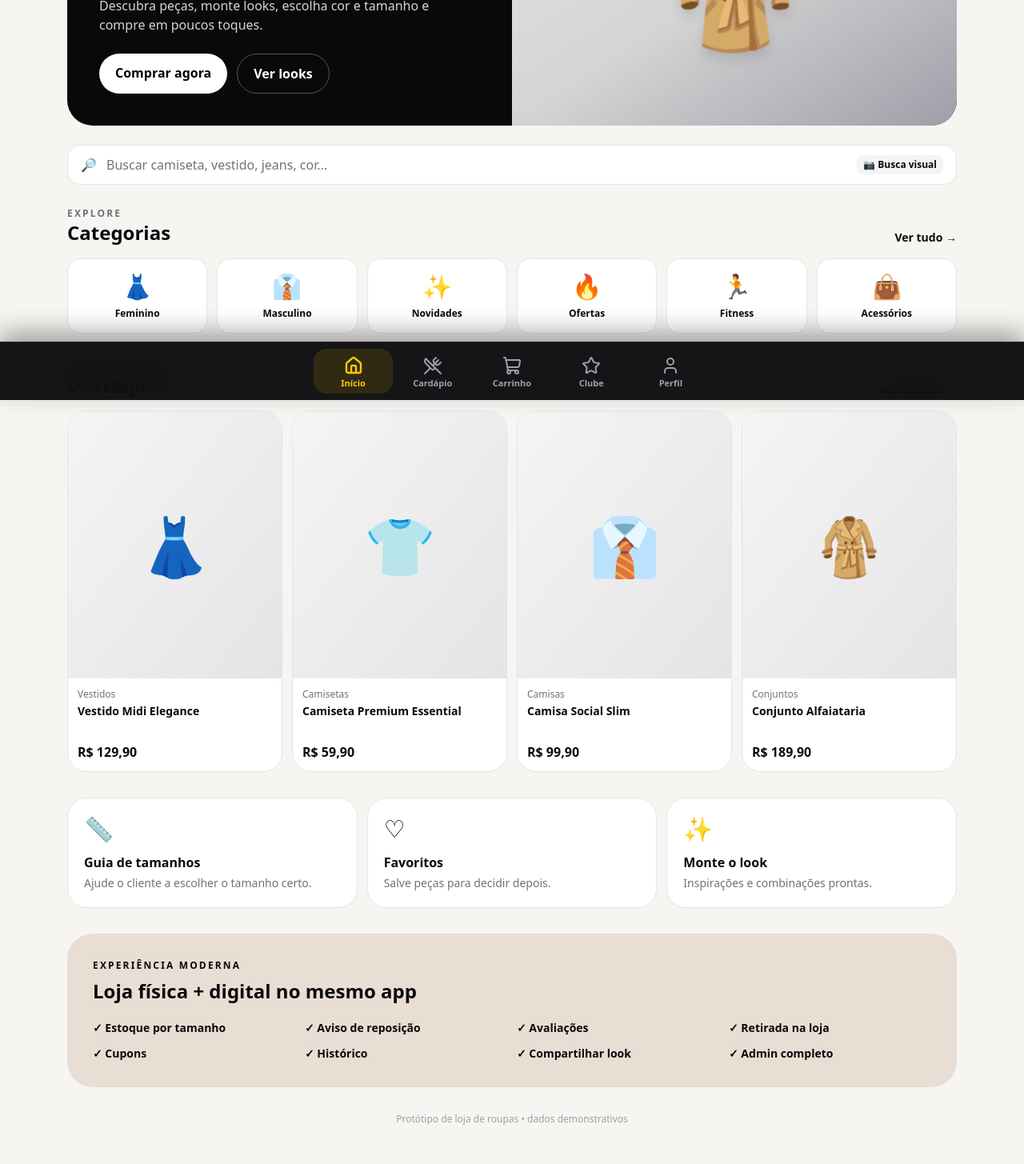
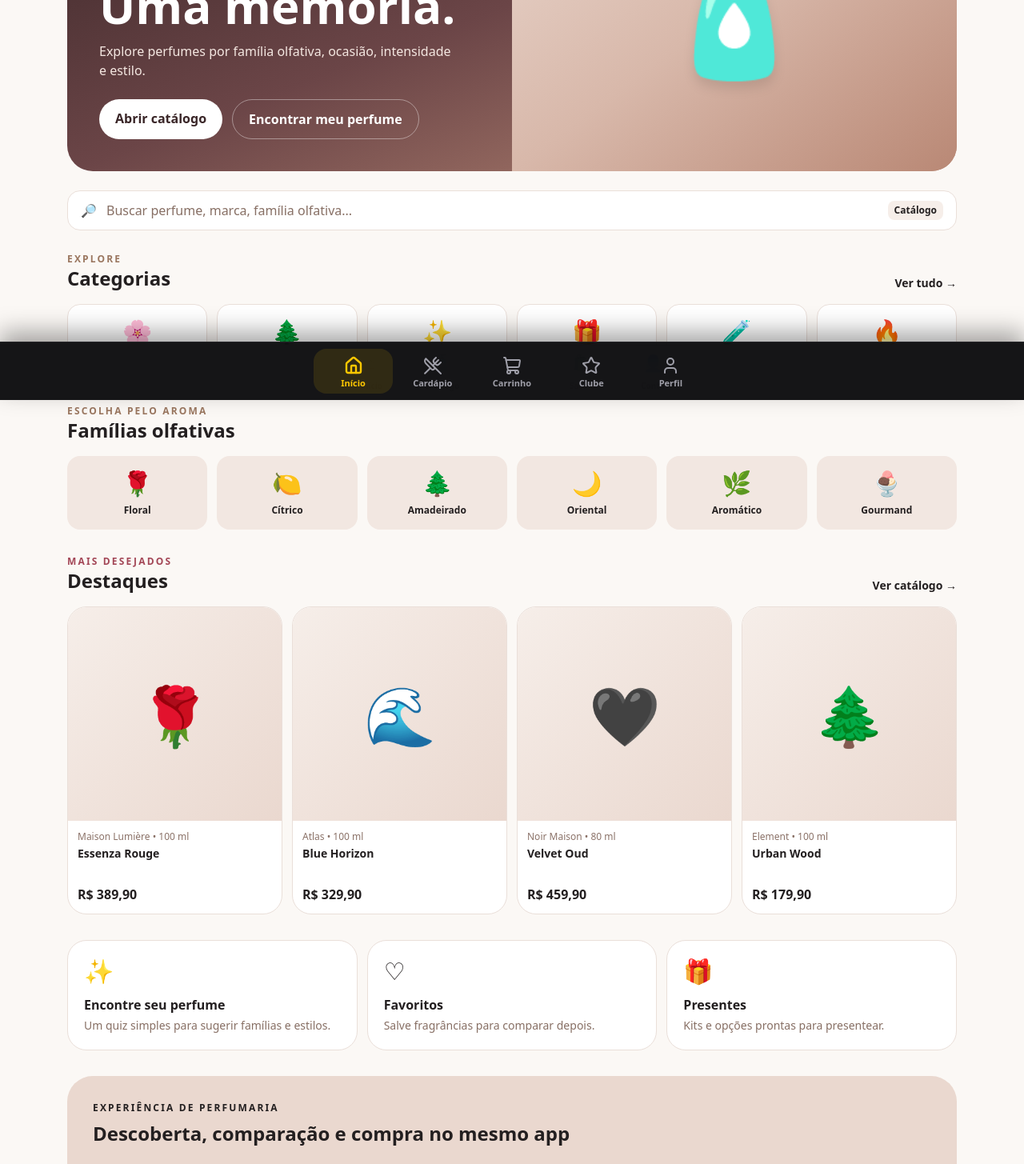
Before and after one commit to UniversalKnowledgeEcosystem/popular-app, a Next.js app: page / in a window 1280 px wide. Shown: the part 300-1755 px from the top of the page at 80% size. Built offline with nearby package versions, Linux system fonts and the light colour scheme.

Commit message:
Create modern perfumery home without club

```diff
--- a/app/page.tsx
+++ b/app/page.tsx
@@ -1,14 +1,17 @@
 import Link from "next/link";
-import {fashionProducts,money} from "./fashion-data";
+import {perfumeProducts,money} from "./perfume-data";
 
-const cats=[["👗","Feminino","Feminino"],["👔","Masculino","Masculino"],["✨","Novidades","Novidades"],["🔥","Ofertas","Promocoes"],["🏃","Fitness","Moda Fitness"],["👜","Acessórios","Acessórios"]];
-export default function Home(){const destaques=fashionProducts.filter(p=>p.destaque).slice(0,4);return <main className="min-h-screen bg-[#f7f5f2] text-zinc-950 pb-28">
-<header className="bg-white border-b border-zinc-200 px-5 py-4 sticky top-0 z-40"><div className="max-w-6xl mx-auto flex items-center justify-between"><div><p className="text-[10px] uppercase tracking-[.3em] text-zinc-500">Fashion Store</p><h1 className="text-xl font-black tracking-tight">MODA.</h1></div><div className="flex gap-2"><Link href="/favoritos" className="w-11 h-11 grid place-items-center rounded-full border border-zinc-200">♡</Link><Link href="/carrinho" className="w-11 h-11 grid place-items-center rounded-full bg-black text-white">🛍️</Link></div></div></header>
-<section className="max-w-6xl mx-auto px-5 pt-5"><div className="rounded-[32px] bg-zinc-950 text-white overflow-hidden min-h-[360px] grid md:grid-cols-2"><div className="p-7 md:p-10 flex flex-col justify-center"><p className="text-xs font-black uppercase tracking-[.24em] text-zinc-400">Nova coleção</p><h2 className="text-4xl md:text-6xl font-black leading-[.95] mt-3">Seu estilo.<br/>Do seu jeito.</h2><p className="text-zinc-300 mt-4 max-w-md">Descubra peças, monte looks, escolha cor e tamanho e compre em poucos toques.</p><div className="flex flex-wrap gap-3 mt-6"><Link href="/cardapio" className="bg-white text-black px-5 py-3 rounded-full font-black">Comprar agora</Link><Link href="/lookbook" className="border border-zinc-600 px-5 py-3 rounded-full font-bold">Ver looks</Link></div></div><div className="bg-gradient-to-br from-stone-200 via-neutral-300 to-zinc-400 min-h-[280px] flex items-center justify-center"><div className="text-[110px] md:text-[150px] drop-shadow-xl">🧥</div></div></div></section>
-<section className="max-w-6xl mx-auto px-5 mt-6"><div className="bg-white border border-zinc-200 rounded-2xl px-4 py-3 flex gap-3 items-center"><span>🔎</span><Link href="/cardapio" className="text-zinc-500 flex-1">Buscar camiseta, vestido, jeans, cor...</Link><span className="text-xs font-bold bg-zinc-100 px-2 py-1 rounded-lg">📷 Busca visual</span></div></section>
-<section className="max-w-6xl mx-auto px-5 mt-7"><div className="flex justify-between items-end"><div><p className="text-xs font-black uppercase tracking-[.18em] text-zinc-500">Explore</p><h2 className="text-2xl font-black">Categorias</h2></div><Link href="/cardapio" className="text-sm font-bold">Ver tudo →</Link></div><div className="grid grid-cols-3 md:grid-cols-6 gap-3 mt-4">{cats.map(([icon,name,cat])=><Link key={name} href={`/cardapio?categoria=${encodeURIComponent(cat)}`} className="bg-white border border-zinc-200 rounded-2xl p-4 text-center"><div className="text-3xl">{icon}</div><p className="text-xs font-bold mt-2">{name}</p></Link>)}</div></section>
-<section className="max-w-6xl mx-auto px-5 mt-8"><div className="flex justify-between items-end"><div><p className="text-xs font-black uppercase tracking-[.18em] text-rose-600">Mais desejados</p><h2 className="text-2xl font-black">Destaques</h2></div><Link href="/cardapio" className="text-sm font-bold">Ver coleção →</Link></div><div className="grid grid-cols-2 md:grid-cols-4 gap-3 mt-4">{destaques.map(p=><Link href={`/cardapio?produto=${p.id}`} key={p.id} className="bg-white border border-zinc-200 rounded-3xl overflow-hidden"><div className="aspect-[4/5] bg-gradient-to-br from-stone-100 to-zinc-200 grid place-items-center text-7xl">{p.emoji}</div><div className="p-3"><p className="text-xs text-zinc-500">{p.categoria}</p><h3 className="font-bold text-sm mt-1 leading-tight min-h-[40px]">{p.nome}</h3><p className="font-black mt-2">{money(p.preco)}</p></div></Link>)}</div></section>
-<section className="max-w-6xl mx-auto px-5 mt-8 grid md:grid-cols-3 gap-3"><Link href="/guia-tamanhos" className="bg-white border border-zinc-200 rounded-3xl p-5"><span className="text-3xl">📏</span><h3 className="font-black mt-3">Guia de tamanhos</h3><p className="text-sm text-zinc-500 mt-1">Ajude o cliente a escolher o tamanho certo.</p></Link><Link href="/favoritos" className="bg-white border border-zinc-200 rounded-3xl p-5"><span className="text-3xl">♡</span><h3 className="font-black mt-3">Favoritos</h3><p className="text-sm text-zinc-500 mt-1">Salve peças para decidir depois.</p></Link><Link href="/lookbook" className="bg-white border border-zinc-200 rounded-3xl p-5"><span className="text-3xl">✨</span><h3 className="font-black mt-3">Monte o look</h3><p className="text-sm text-zinc-500 mt-1">Inspirações e combinações prontas.</p></Link></section>
-<section className="max-w-6xl mx-auto px-5 mt-8"><div className="bg-[#e9ded3] rounded-[32px] p-6 md:p-8"><p className="text-xs font-black uppercase tracking-[.18em]">Experiência moderna</p><h2 className="text-2xl font-black mt-2">Loja física + digital no mesmo app</h2><div className="grid grid-cols-2 md:grid-cols-4 gap-3 mt-5 text-sm font-semibold"><div>✓ Estoque por tamanho</div><div>✓ Aviso de reposição</div><div>✓ Avaliações</div><div>✓ Retirada na loja</div><div>✓ Cupons</div><div>✓ Histórico</div><div>✓ Compartilhar look</div><div>✓ Admin completo</div></div></div></section>
-<footer className="max-w-6xl mx-auto px-5 py-8 text-center text-xs text-zinc-400">Protótipo de loja de roupas • dados demonstrativos</footer>
+const cats=[["🌸","Femininos","Feminino"],["🌲","Masculinos","Masculino"],["✨","Unissex","Unissex"],["🎁","Kits para presente","Kits para presente"],["🧪","Descoberta","Discovery"],["🔥","Ofertas","Promoções"]];
+const familias=[["🌹","Floral"],["🍋","Cítrico"],["🌲","Amadeirado"],["🌙","Oriental"],["🌿","Aromático"],["🍨","Gourmand"]];
+export default function Home(){const destaques=perfumeProducts.filter(p=>p.destaque).slice(0,4);return <main className="min-h-screen bg-[#fbf8f5] text-[#231f20] pb-28">
+<header className="bg-white border-b border-[#eadfd9] px-5 py-4"><div className="max-w-6xl mx-auto flex items-center justify-between"><div><p className="text-[10px] uppercase tracking-[.28em] text-[#9a765f]">Perfumaria & Beleza</p><h1 className="text-xl font-black tracking-tight">ESSENZA.</h1></div><div className="flex gap-2"><Link href="/favoritos" className="w-11 h-11 grid place-items-center rounded-full border border-[#eadfd9]">♡</Link><Link href="/carrinho" className="w-11 h-11 grid place-items-center rounded-full bg-[#3a2628] text-white">🛍️</Link></div></div></header>
+<section className="max-w-6xl mx-auto px-5 pt-5"><div className="rounded-[32px] bg-gradient-to-br from-[#3a2628] via-[#6b4547] to-[#b98975] text-white overflow-hidden min-h-[360px] grid md:grid-cols-2"><div className="p-7 md:p-10 flex flex-col justify-center"><p className="text-xs font-black uppercase tracking-[.24em] text-[#f1d9cd]">Descubra sua assinatura</p><h2 className="text-4xl md:text-6xl font-black leading-[.95] mt-3">Uma fragrância.<br/>Uma memória.</h2><p className="text-[#f4e7e1] mt-4 max-w-md">Explore perfumes por família olfativa, ocasião, intensidade e estilo.</p><div className="flex flex-wrap gap-3 mt-6"><Link href="/catalogo" className="bg-white text-[#3a2628] px-5 py-3 rounded-full font-black">Abrir catálogo</Link><Link href="/quiz-perfume" className="border border-white/40 px-5 py-3 rounded-full font-bold">Encontrar meu perfume</Link></div></div><div className="bg-gradient-to-br from-[#ead8cf] via-[#d8b8aa] to-[#b98875] min-h-[280px] flex items-center justify-center"><div className="text-[120px] md:text-[160px] drop-shadow-xl">🧴</div></div></div></section>
+<section className="max-w-6xl mx-auto px-5 mt-6"><Link href="/catalogo" className="bg-white border border-[#eadfd9] rounded-2xl px-4 py-3 flex gap-3 items-center"><span>🔎</span><span className="text-[#876f64] flex-1">Buscar perfume, marca, família olfativa...</span><span className="text-xs font-bold bg-[#f6eee9] px-2 py-1 rounded-lg">Catálogo</span></Link></section>
+<section className="max-w-6xl mx-auto px-5 mt-7"><div className="flex justify-between items-end"><div><p className="text-xs font-black uppercase tracking-[.18em] text-[#9a765f]">Explore</p><h2 className="text-2xl font-black">Categorias</h2></div><Link href="/catalogo" className="text-sm font-bold">Ver tudo →</Link></div><div className="grid grid-cols-3 md:grid-cols-6 gap-3 mt-4">{cats.map(([icon,name,cat])=><Link key={name} href={`/catalogo?categoria=${encodeURIComponent(cat)}`} className="bg-white border border-[#eadfd9] rounded-2xl p-4 text-center"><div className="text-3xl">{icon}</div><p className="text-xs font-bold mt-2">{name}</p></Link>)}</div></section>
+<section className="max-w-6xl mx-auto px-5 mt-8"><div><p className="text-xs font-black uppercase tracking-[.18em] text-[#9a765f]">Escolha pelo aroma</p><h2 className="text-2xl font-black">Famílias olfativas</h2></div><div className="grid grid-cols-3 md:grid-cols-6 gap-3 mt-4">{familias.map(([icon,nome])=><Link key={nome} href={`/catalogo?familia=${encodeURIComponent(nome)}`} className="rounded-2xl bg-[#f2e7e1] p-4 text-center"><div className="text-3xl">{icon}</div><p className="text-xs font-black mt-2">{nome}</p></Link>)}</div></section>
+<section className="max-w-6xl mx-auto px-5 mt-8"><div className="flex justify-between items-end"><div><p className="text-xs font-black uppercase tracking-[.18em] text-[#a34656]">Mais desejados</p><h2 className="text-2xl font-black">Destaques</h2></div><Link href="/catalogo" className="text-sm font-bold">Ver catálogo →</Link></div><div className="grid grid-cols-2 md:grid-cols-4 gap-3 mt-4">{destaques.map(p=><Link href={`/catalogo?produto=${p.id}`} key={p.id} className="bg-white border border-[#eadfd9] rounded-3xl overflow-hidden"><div className="aspect-square bg-gradient-to-br from-[#f6eee9] to-[#ead8cf] grid place-items-center text-7xl">{p.emoji}</div><div className="p-3"><p className="text-xs text-[#8b7268]">{p.marca} • {p.volume}</p><h3 className="font-bold text-sm mt-1 leading-tight min-h-[40px]">{p.nome}</h3><p className="font-black mt-2">{money(p.preco)}</p></div></Link>)}</div></section>
+<section className="max-w-6xl mx-auto px-5 mt-8 grid md:grid-cols-3 gap-3"><Link href="/quiz-perfume" className="bg-white border border-[#eadfd9] rounded-3xl p-5"><span className="text-3xl">✨</span><h3 className="font-black mt-3">Encontre seu perfume</h3><p className="text-sm text-[#876f64] mt-1">Um quiz simples para sugerir famílias e estilos.</p></Link><Link href="/favoritos" className="bg-white border border-[#eadfd9] rounded-3xl p-5"><span className="text-3xl">♡</span><h3 className="font-black mt-3">Favoritos</h3><p className="text-sm text-[#876f64] mt-1">Salve fragrâncias para comparar depois.</p></Link><Link href="/catalogo?categoria=Kits%20para%20presente" className="bg-white border border-[#eadfd9] rounded-3xl p-5"><span className="text-3xl">🎁</span><h3 className="font-black mt-3">Presentes</h3><p className="text-sm text-[#876f64] mt-1">Kits e opções prontas para presentear.</p></Link></section>
+<section className="max-w-6xl mx-auto px-5 mt-8"><div className="bg-[#ead8cf] rounded-[32px] p-6 md:p-8"><p className="text-xs font-black uppercase tracking-[.18em]">Experiência de perfumaria</p><h2 className="text-2xl font-black mt-2">Descoberta, comparação e compra no mesmo app</h2><div className="grid grid-cols-2 md:grid-cols-4 gap-3 mt-5 text-sm font-semibold"><div>✓ Famílias olfativas</div><div>✓ Notas de topo/coração/fundo</div><div>✓ Favoritos</div><div>✓ Avaliações</div><div>✓ Kits para presente</div><div>✓ Retirada na loja</div><div>✓ Cupons</div><div>✓ Admin completo</div></div></div></section>
+<footer className="max-w-6xl mx-auto px-5 py-8 text-center text-xs text-[#a58f84]">Base de app para perfumaria • dados demonstrativos</footer>
+<nav className="fixed bottom-0 left-0 right-0 bg-white border-t border-[#eadfd9] z-50"><div className="max-w-md mx-auto grid grid-cols-5 px-1 py-2"><Link href="/" className="text-center text-[#6b4547]"><div className="text-xl">⌂</div><span className="text-[10px] font-black">Início</span></Link><Link href="/catalogo" className="text-center text-[#8b7268]"><div className="text-xl">🧴</div><span className="text-[10px] font-bold">Catálogo</span></Link><Link href="/favoritos" className="text-center text-[#8b7268]"><div className="text-xl">♡</div><span className="text-[10px] font-bold">Favoritos</span></Link><Link href="/carrinho" className="text-center text-[#8b7268]"><div className="text-xl">🛍️</div><span className="text-[10px] font-bold">Sacola</span></Link><Link href="/cadastro" className="text-center text-[#8b7268]"><div className="text-xl">👤</div><span className="text-[10px] font-bold">Conta</span></Link></div></nav>
 </main>}
```
